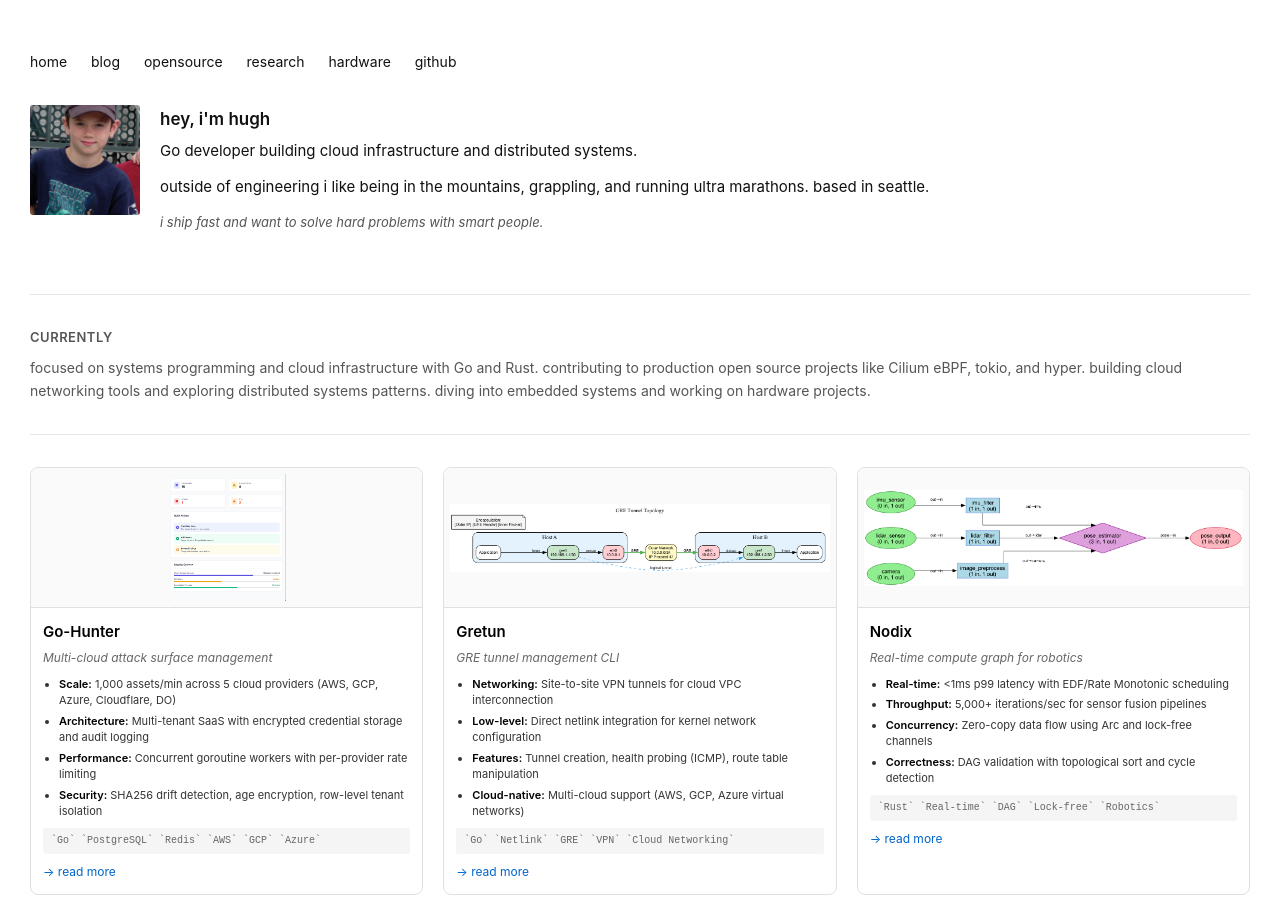
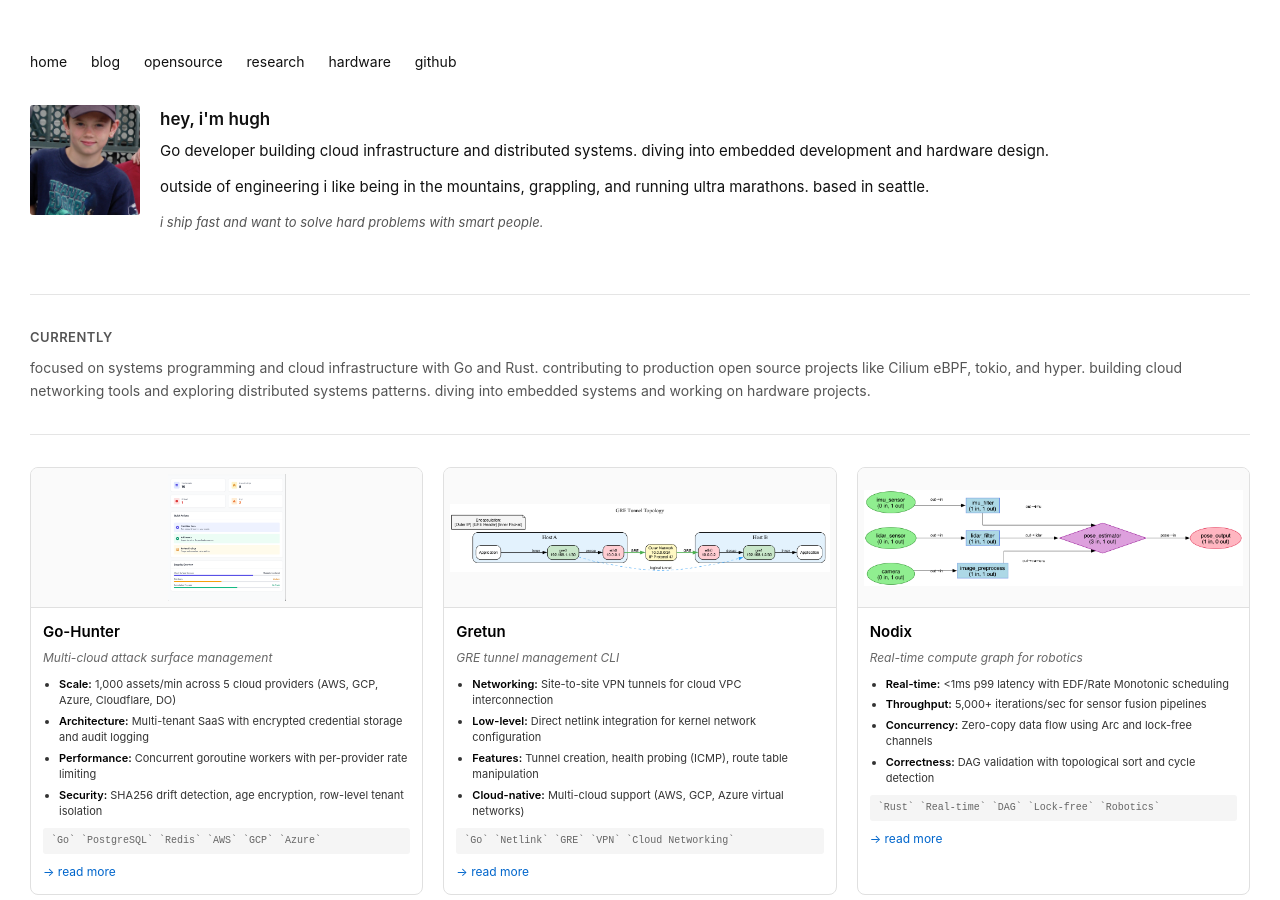
Before and after one commit to HueCodes/HueCodes.github.io, a Jekyll site: the page built from index.md, in a window 1280 px wide and 900 px high. Built offline with Jekyll 4.4.1, drawn with Linux system fonts in a browser that asks for light colours.

Commit message:
Add hardware/embedded mention to intro

```diff
--- a/index.md
+++ b/index.md
@@ -17,7 +17,7 @@ title: home
     <img src="/assets/DSCN1683.jpeg" alt="Hugh's profile photo" class="photo">
     <div>
       <h1>hey, i'm hugh</h1>
-      <p>Go developer building cloud infrastructure and distributed systems.</p>
+      <p>Go developer building cloud infrastructure and distributed systems. diving into embedded development and hardware design.</p>
       <p>outside of engineering i like being in the mountains, grappling, and running ultra marathons. based in seattle.</p>
       <p class="tagline">i ship fast and want to solve hard problems with smart people.</p>
     </div>
```
